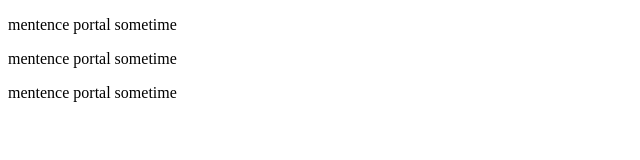
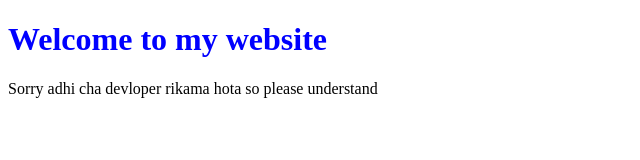
Before and after one commit to AnupDevops9960/mydemo, a plain HTML site: page index.html in a window 1280 px wide. Shown: the whole page, without its empty margins (0-640 px from the left). Drawn offline with Linux system fonts and the light colour scheme.

Commit message:
My new code

```diff
--- a/index.html
+++ b/index.html
@@ -7,8 +7,8 @@
 
 </head>
 <body>
-    <p> mentence portal sometime</p>
-    <p> mentence portal sometime</p>
-    <p> mentence portal sometime</p>
+    <h1 style="color: blue;">Welcome to my website</h1>
+    <p> Sorry adhi cha devloper rikama hota so please understand</p>
+
 </body>
 </html>
```
Also changed, not shown: 2 other files.
